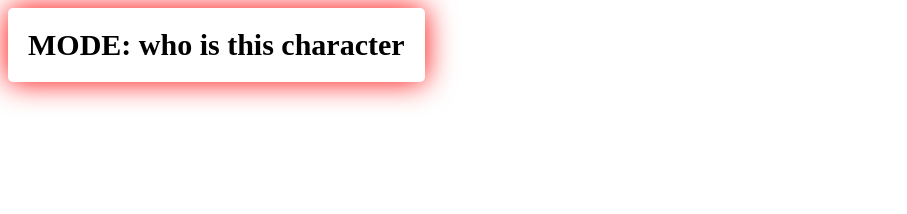
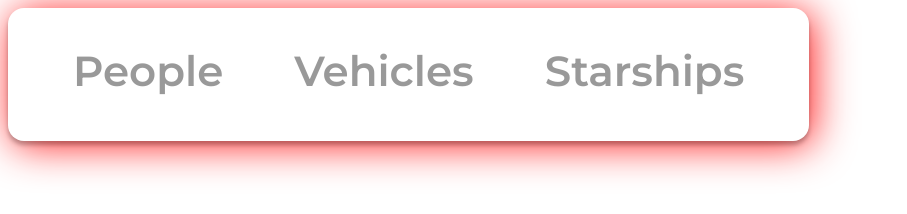
Before and after one commit to maciekkwiet/StarWarsQuiz, a website built with Parcel: page index.html in a window 1280 px wide. Shown: the whole page, without its empty margins (0-907 px from the left). Built offline with nearby package versions, Linux system fonts and the light colour scheme.

Commit message:
Create main menu component

```diff
--- a/index.html
+++ b/index.html
@@ -11,7 +11,8 @@
 <body>
 
 <div id="swquiz-app">
-<div id="box"></div>
+<!-- <div id="mainMenu"></div> -->
+
 </div>
 
 <script src="src/index.js"></script>
--- a/src/app/App.js
+++ b/src/app/App.js
@@ -1,4 +1,6 @@
 import Box from './components/Box';
+import {MainMenu} from './components/MainMenu';
 export const App = ({ options }) => {
-  new Box('MODE: who is this character', 'box');
+  // new Box('MODE: who is this character', 'box');
+  MainMenu();
 };
--- /dev/null
+++ b/src/app/components/MainMenu.js
@@ -0,0 +1,36 @@
+
+export let gameModeIndex;
+const gameMode=(index)=>gameModeIndex=index;
+
+export const MainMenu = () => {
+  const wrapper = document.getElementById("swquiz-app");
+  const mainMenuContainer = document.createElement('div');
+  mainMenuContainer.classList.add('mainMenu');
+  wrapper.appendChild(mainMenuContainer);
+  const modeDesc=['People','Vehicles','Starships'];
+
+  for(let i =0;i<3;i++){
+  mainMenuContainer.appendChild(document.createElement('div'));}
+  const modeContainers = document.querySelectorAll('.mainMenu > div');
+
+  modeContainers.forEach(el=>{
+    el.appendChild(document.createElement('button'));
+    el.appendChild(document.createElement('div'));
+  });
+
+  const underscores = document.querySelectorAll('.mainMenu >div > div');
+  const btns = document.querySelectorAll('.mainMenu > div > button');
+
+  btns.forEach((btn,index)=>{
+  btn.textContent=modeDesc[index];
+
+  const btnIndex = ()=>{
+      underscores.forEach(un=>un.classList.remove('mainMenuActive'));
+      btns.forEach(btn=>btn.classList.remove('black'));
+      underscores[index].classList.add('mainMenuActive');
+      btns[index].classList.add('black');
+      gameMode(index);};
+
+btn.addEventListener('click',btnIndex);
+});
+}
--- /dev/null
+++ b/src/styles/MainMenuStyles.scss
@@ -0,0 +1,43 @@
+.mainMenu {
+  box-sizing: border-box;
+  margin: 0;
+  padding: 0;
+  width: 62.6vw;
+  height: 16.6vh;
+  background: #ffffff;
+  box-shadow: 0px 4px 4px rgba(0, 0, 0, 0.25), 4px 4px 40px rgba(255, 0, 0, 0.9);
+  border-radius: 16px;
+  display: flex;
+  justify-content: space-evenly;
+  & > div {
+    margin-top: 3.3vh;
+    & > button {
+      height: 9vh;
+      background-color: transparent;
+      border: none;
+      font-family: Montserrat;
+      font-style: normal;
+      font-weight: 600;
+      font-size: 42px;
+      line-height: 9vh;
+      cursor: pointer;
+      color: rgba(0, 0, 0, 0.4);
+    }
+    & > div {
+      opacity: 0;
+      width: 100%;
+      height: 1vh;
+      background: rgba(255, 0, 0, 0.5);
+    }
+  }
+
+  .mainMenuActive {
+    opacity: 1;
+    box-shadow: 0px 4px 4px rgba(0, 0, 0, 0.25),
+      4px 4px 40px rgba(255, 0, 0, 0.9);
+    border-radius: 4px;
+  }
+  .black {
+    color: rgba(0, 0, 0, 1);
+  }
+}
--- a/src/styles/imports.scss
+++ b/src/styles/imports.scss
@@ -2,3 +2,4 @@
 @import 'partials/mixins';
 
 @import 'BoxStyles';
+@import 'MainMenuStyles';
```
